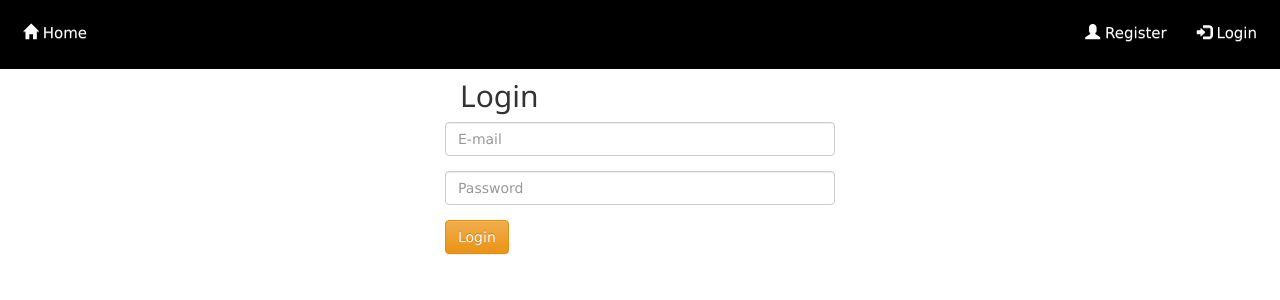
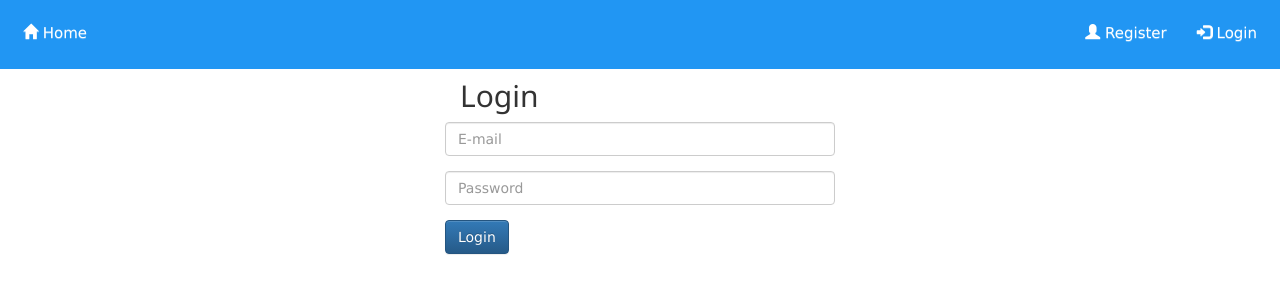
Before and after one commit to aevl/SWEGroupProject, a PHP site: page /login.php in a window 1280 px wide. Shown: the top 300 px of the page. Run offline with PHP 8.4, Linux system fonts and the light colour scheme.

Commit message:
Update login.php

```diff
--- a/login.php
+++ b/login.php
@@ -13,14 +13,14 @@
         </head>
         <style type="text/css">
             	.form-control:focus{
-			border-color: #ff9900;
-        		box-shadow: 0px 1px 1px rgba(0, 0, 0, 0.075) inset, 0px 0px 8px rgb(255, 153, 0);
+			border-color: ##0099ff;
+        		box-shadow: 0px 1px 1px rgba(0, 0, 0, 0.075) inset, 0px 0px 8px rgb(0, 153, 255);
 		}
         </style>
         <body>
             <header>
             </header>
-            <nav class="w3-topnav w3-black">
+            <nav class="w3-topnav w3-blue">
             <div>
                 <ul class="nav navbar-nav">
                     <li><a href="index.php"><span class="glyphicon glyphicon-home"></span> Home</a></li>
@@ -45,7 +45,7 @@
                                                                 <input class='form-control' type="password" name="password" placeholder="Password">
                                                 </div>
                                                 <div class="row form-group">
-                                                                <input class=" btn btn-warning" type="submit" name="submit" value="Login"/>
+                                                                <input class=" btn btn-primary" type="submit" name="submit" value="Login"/>
                                                 </div>
                                         </form>
                                 </div>
```
